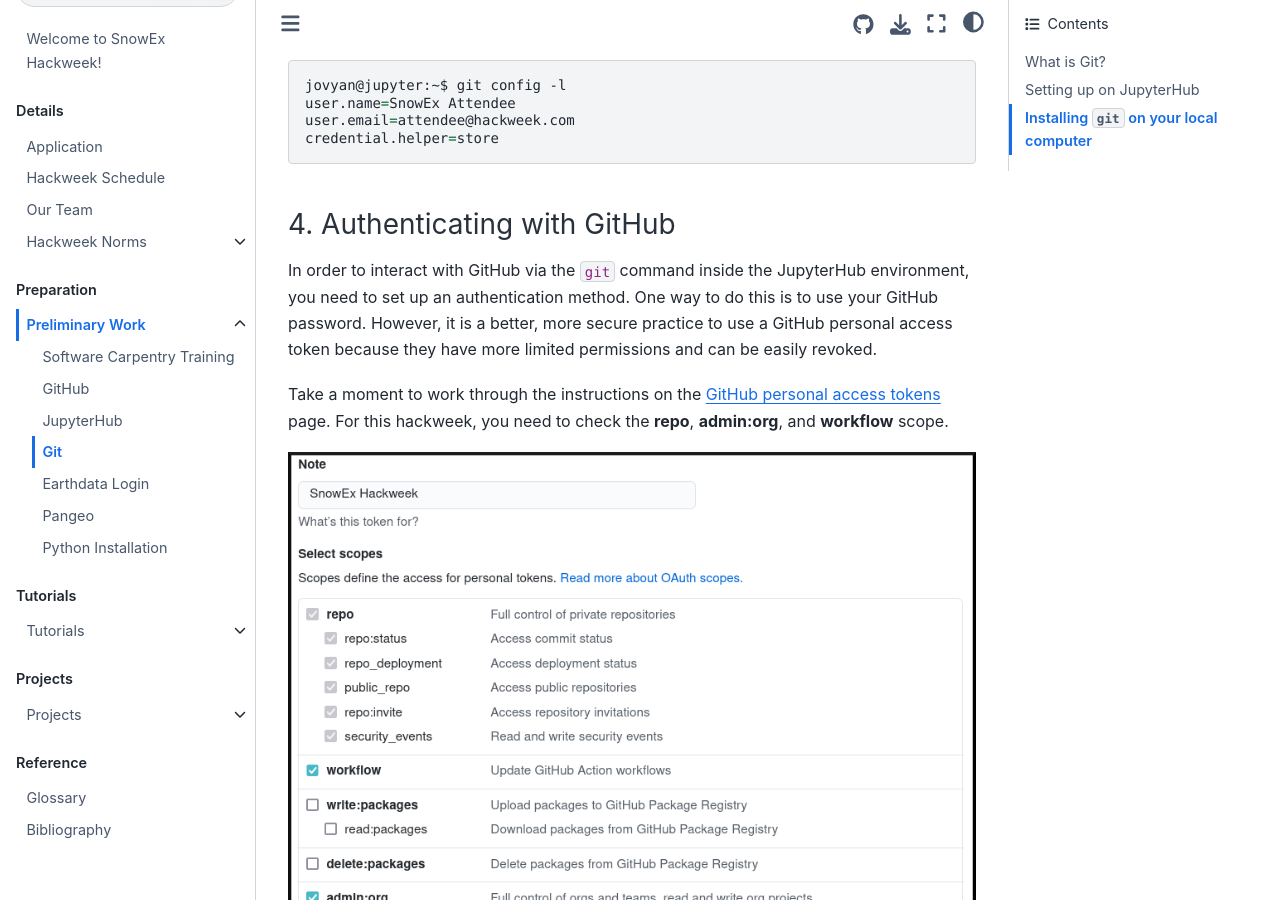
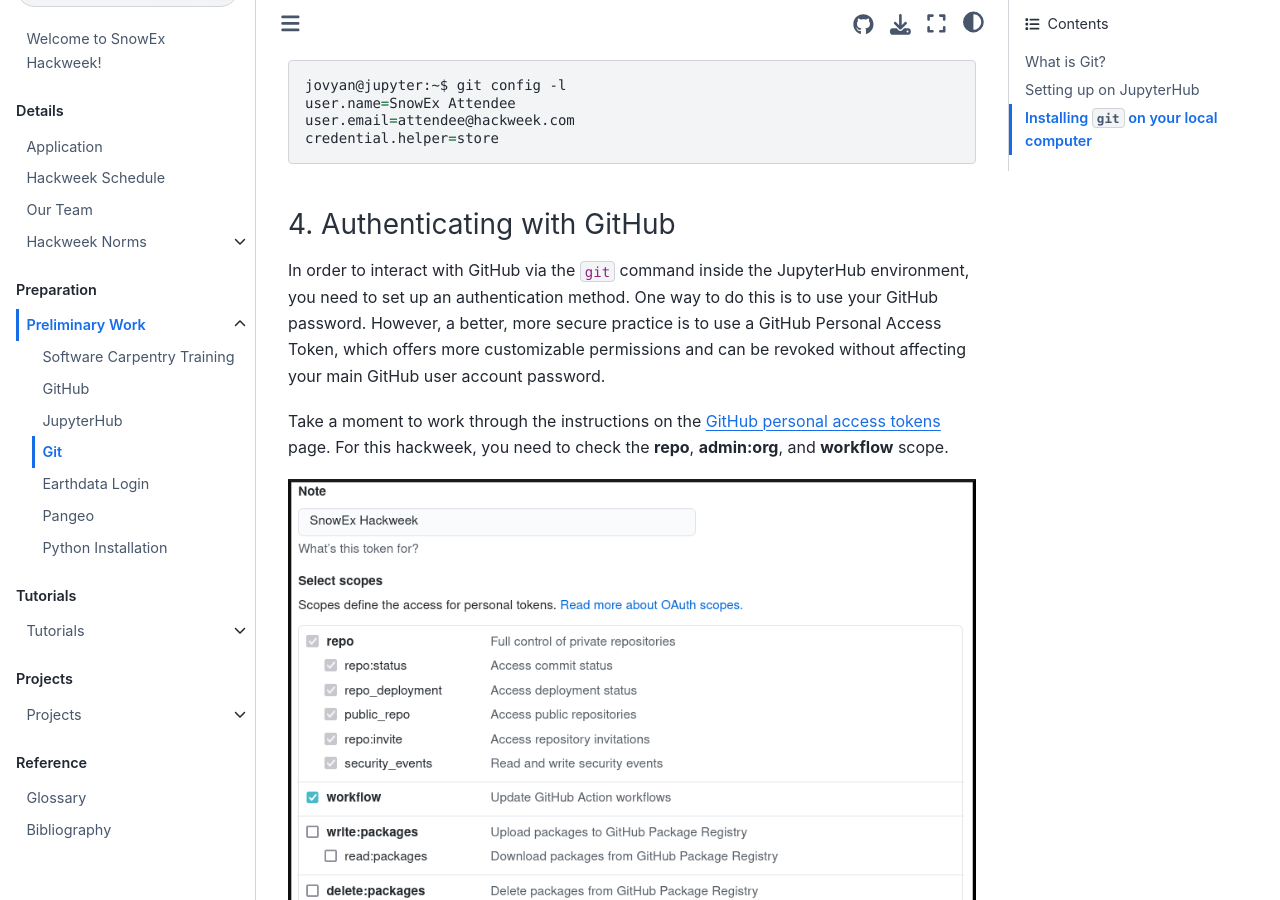
Before and after one commit to snowex-hackweek/website-2021, a Jupyter Book: the page built from book/preliminary/git.md, in a window 1280 px wide and 900 px high, scrolled down 2054 px. Built offline with Jupyter Book 1.0.4 settings and Sphinx 7.4.7 and the Sphinx Book theme 1.1.4, drawn with Linux system fonts in a browser that asks for light colours.

Commit message:
Update git.md

```diff
--- a/book/preliminary/git.md
+++ b/book/preliminary/git.md
@@ -63,8 +63,9 @@
 ### 4. Authenticating with GitHub
 In order to interact with GitHub via the `git` command inside the JupyterHub environment,
 you need to set up an authentication method. One way to do this is to use your GitHub password.
-However, it is a better, more secure practice to use a GitHub personal access token because they
-have more limited permissions and can be easily revoked.
+However, a better, more secure practice is to use a GitHub Personal Access Token, which offers
+more customizable permissions and can be revoked without affecting your main GitHub user
+account password.
 
 Take a moment to work through the instructions on the [GitHub personal access tokens](https://docs.github.com/en/github/authenticating-to-github/keeping-your-account-and-data-secure/creating-a-personal-access-token) page. For this hackweek, you need to check the **repo**, **admin:org**, and **workflow** scope.
 
```
